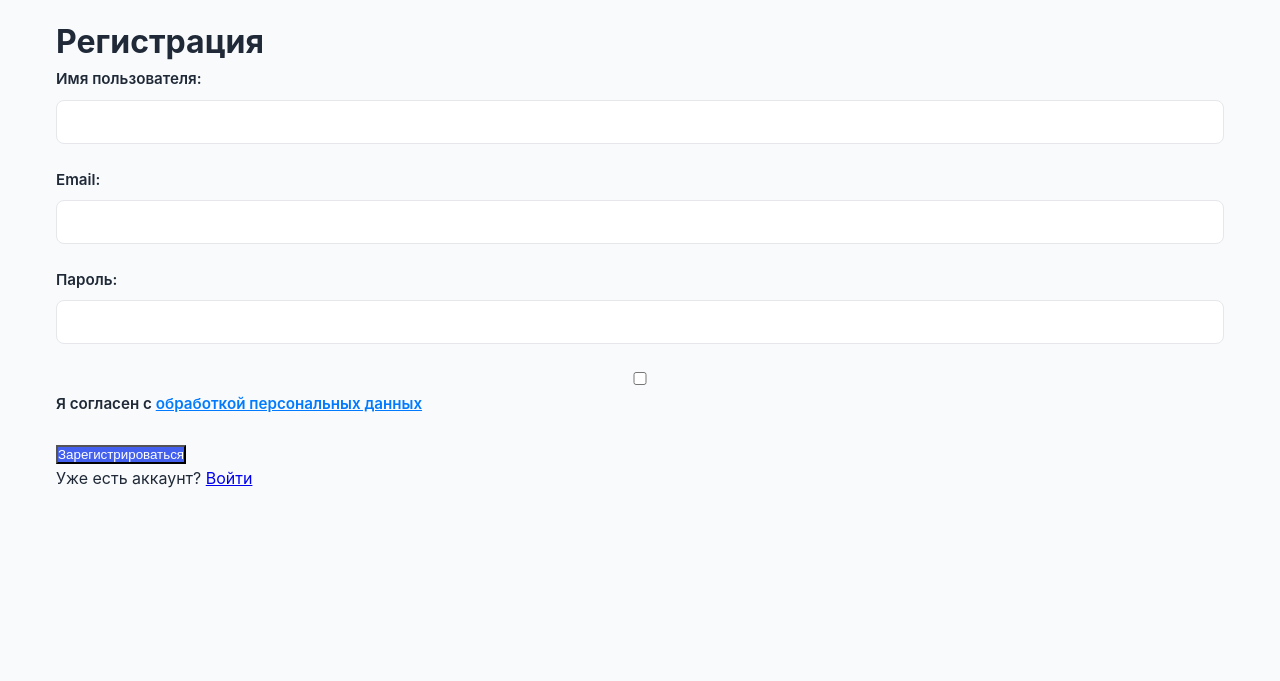
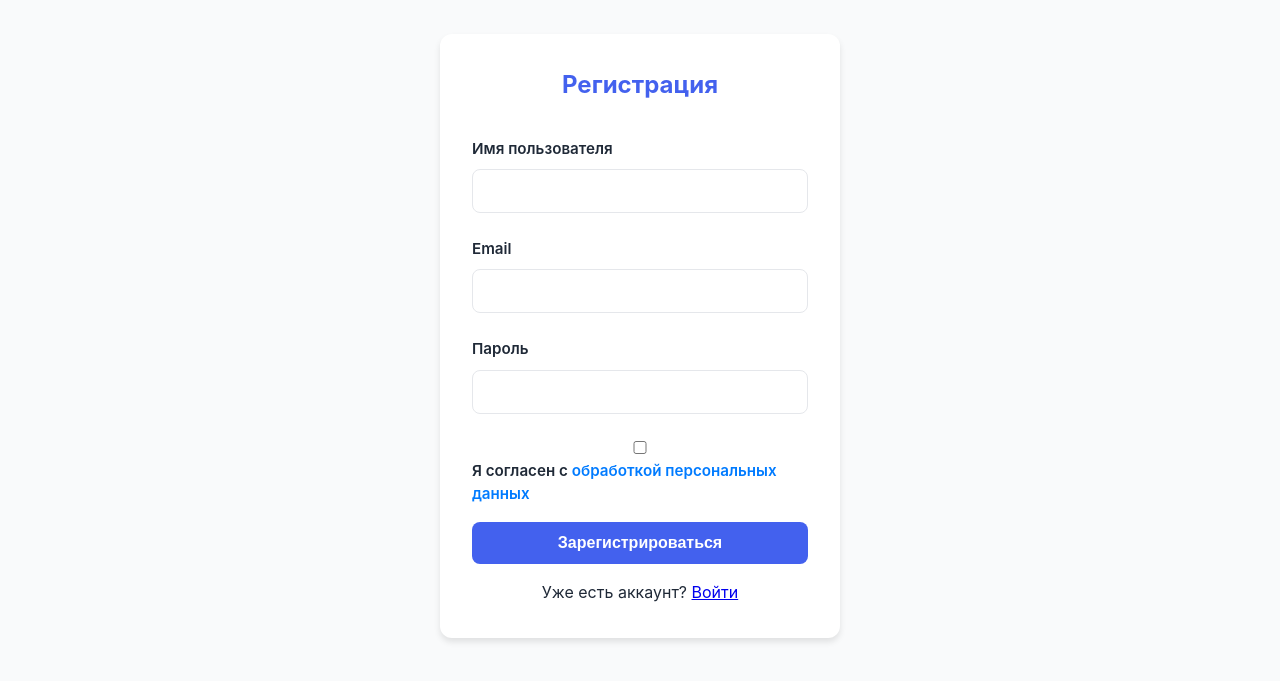
Before and after one commit to neizvedaniydag/ololololo, a Flask app: page /register in a window 1280 px wide. Shown: the top 681 px of the page. Run offline with Flask 3, Linux system fonts and the light colour scheme.

Commit message:
Update register.html

```diff
--- a/education_platform/education_platform/templates/register.html
+++ b/education_platform/education_platform/templates/register.html
@@ -3,63 +3,72 @@
 {% block title %}Регистрация{% endblock %}
 
 {% block content %}
-<div class="auth-container">
-    <div class="auth-box">
+<div class="auth-page">
+    <div class="auth-card">
         <h1>Регистрация</h1>
         <form method="POST" action="{{ url_for('register') }}">
             <div class="form-group">
-                <label for="username">Имя пользователя:</label>
+                <label>Имя пользователя</label>
                 <input type="text" id="username" name="username" required>
             </div>
 
             <div class="form-group">
-                <label for="email">Email:</label>
+                <label>Email</label>
                 <input type="email" id="email" name="email" required>
             </div>
 
             <div class="form-group">
-                <label for="password">Пароль:</label>
+                <label>Пароль</label>
                 <input type="password" id="password" name="password" required minlength="6">
             </div>
 
-            <div class="form-group">
+            <div class="form-group checkbox-group">
                 <label class="checkbox-label">
                     <input type="checkbox" id="privacy_consent" name="privacy_consent" required>
-                    Я согласен с <a href="{{ url_for('privacy_policy') }}" target="_blank">обработкой персональных данных</a>
+                    <span>Я согласен с <a href="{{ url_for('privacy_policy') }}" target="_blank">обработкой персональных данных</a></span>
                 </label>
             </div>
 
-            <button type="submit" class="btn-primary">Зарегистрироваться</button>
+            <button type="submit" class="btn btn-primary" style="width: 100%;">Зарегистрироваться</button>
         </form>
 
-        <p class="auth-footer">
+        <p style="text-align: center; margin-top: 1rem;">
             Уже есть аккаунт? <a href="{{ url_for('login') }}">Войти</a>
         </p>
     </div>
 </div>
 
 <style>
+.checkbox-group {
+    margin: 1rem 0;
+}
+
 .checkbox-label {
     display: flex;
     align-items: flex-start;
+    gap: 8px;
     font-size: 14px;
     cursor: pointer;
+    line-height: 1.5;
 }
 
 .checkbox-label input[type="checkbox"] {
-    margin-right: 8px;
     margin-top: 3px;
     cursor: pointer;
+    flex-shrink: 0;
+}
+
+.checkbox-label span {
+    flex: 1;
 }
 
 .checkbox-label a {
     color: #007bff;
-    text-decoration: underline;
+    text-decoration: none;
 }
 
 .checkbox-label a:hover {
-    color: #0056b3;
+    text-decoration: underline;
 }
-
 </style>
 {% endblock %}
```
